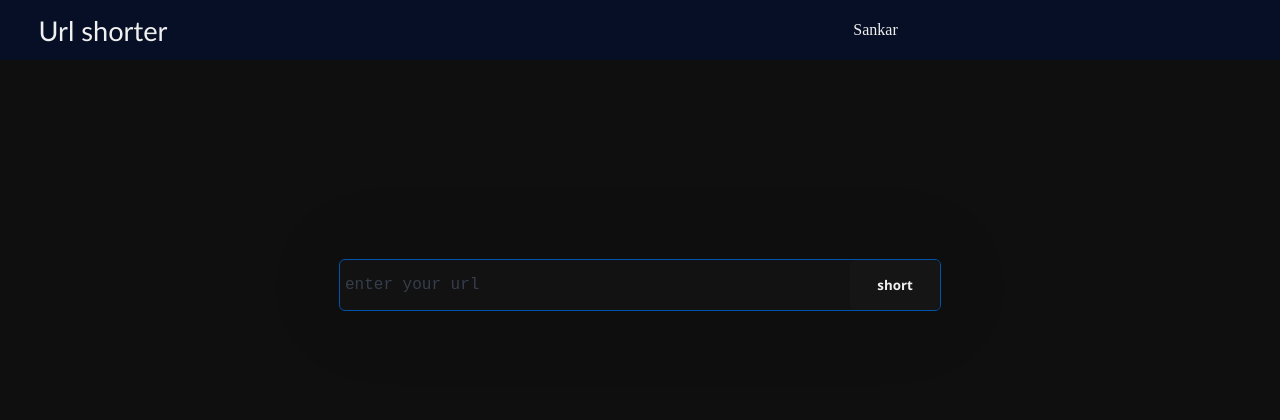
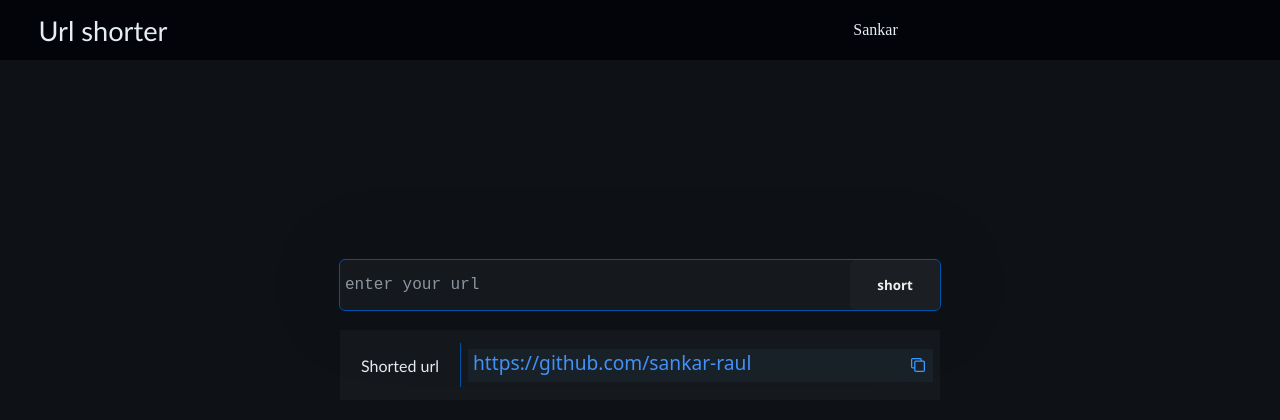
Before and after one commit to sankar-raul/url_shorter, a website: page views/index.html in a window 1280 px wide. Drawn offline with Linux system fonts and the light colour scheme.

Commit message:
ui update

```diff
--- a/public/css/style.css
+++ b/public/css/style.css
@@ -8,9 +8,13 @@
 }
 :root {
     --shorten-box-bg: #58a9ff0f;
+    --box-bg: #ffffff07;
+    --primary-text-color: #e6edf3;
+    --secondary-text-color: #8d96a0;
+    --link-color: #4493f8;
 }
 body {
-    background: #0F0F0F;
+    background: #0E1116;
 }
 .heading {
     font-size: 1.7rem;
@@ -20,8 +24,8 @@ body {
     padding-left: 3vw;
 }
 .nav-bar {
-    background-color: rgba(0, 17, 62, 0.51);
-    color: #f0f0f0;
+    background-color: #020409;
+    color: #e6edf3;
     position: relative;
     height: 60px;
     display: grid;
@@ -48,7 +52,7 @@ input::spelling-error {
     caret-color: #f0f0f0;
     color: #f0f0f0f0;
     width: 100%;
-    background: #121212;
+    background: var(--box-bg);
     border: none;
     outline: 1px solid #121313;
     padding: 5px calc(15% + 5px) 5px 5px;
@@ -64,14 +68,11 @@ input::spelling-error {
     transform: translateY(-100%);
     overflow: hidden;
 }
-.short-btn:focus {
-    outline: none;
-}
 ::placeholder {
-    color: rgba(163, 200, 255, 0.245);
+    color: #8d96a0;
 }
 .short-btn {
-    background: #151515;
+    background: var(--box-bg);
     height: 100%;
     position: absolute;
     width: 100%;
@@ -132,8 +133,8 @@ input::spelling-error {
     align-items: center;
 }
 .short-url {
-    background: #121212;
-    color: #f0f0f0;
+    background: var(--box-bg);
+    color: var(--primary-text-color);
     width: clamp(300px, 65%, 600px);
     display: grid;
     grid-template-columns: minmax(100px, 1fr) 4fr;
@@ -187,11 +188,11 @@ input::spelling-error {
     border-left: 5px solid #58a9ff01;
     text-decoration: none;
     white-space: nowrap;
-    color: #007bff;
+    color: var(--link-color);
     border-radius: 5px 0px 0px 5px;
     /* text-overflow: ellipsis; */
     background-repeat: repeat-x;
-    font-family: 'Segoe UI', Tahoma, Geneva, Verdana, sans-serif;
+    font-family: system-ui, -apple-system, BlinkMacSystemFont, 'Segoe UI', Roboto, Oxygen, Ubuntu, Cantarell, 'Open Sans', 'Helvetica Neue', sans-serif;
 }
 .shorten-box > div:nth-child(1)::-webkit-scrollbar {
     height: 3px;
--- a/views/index.html
+++ b/views/index.html
@@ -20,7 +20,7 @@
         <p class="loading" title="loading"></p>
         </div>
     </form>
-    <div style="display: none;" class="short-url">
+    <div style="display: ;" class="short-url">
         <div class="batch">Shorted url</div>
     <div class="shorten-box">
         <div><a target="_blank" id="shorten" href="https://github.com/sankar-raul">https://github.com/sankar-raul</a></div>
```
